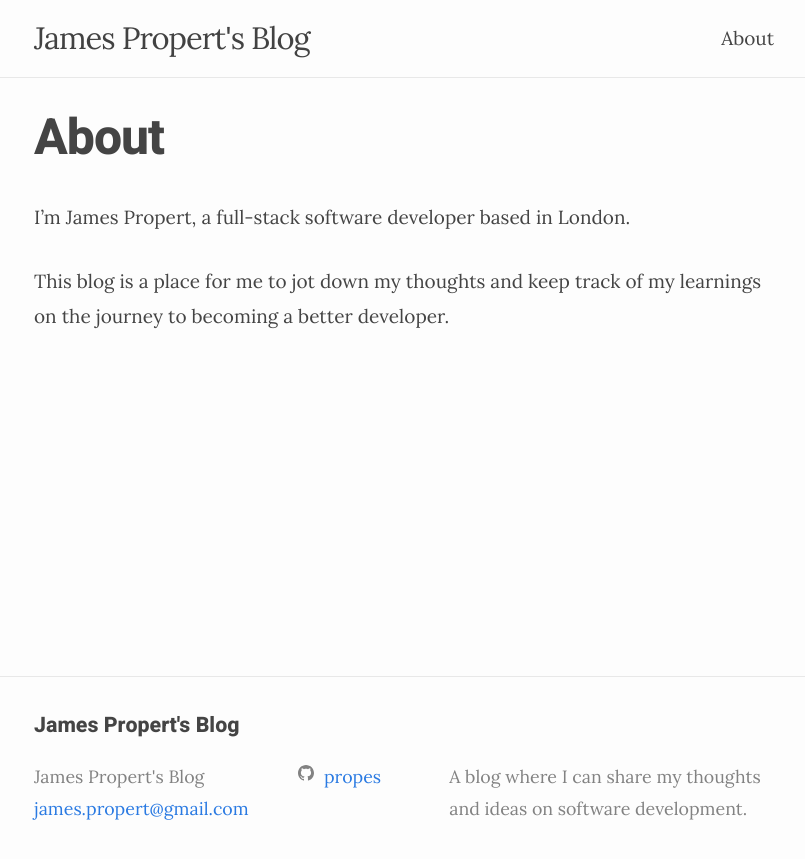
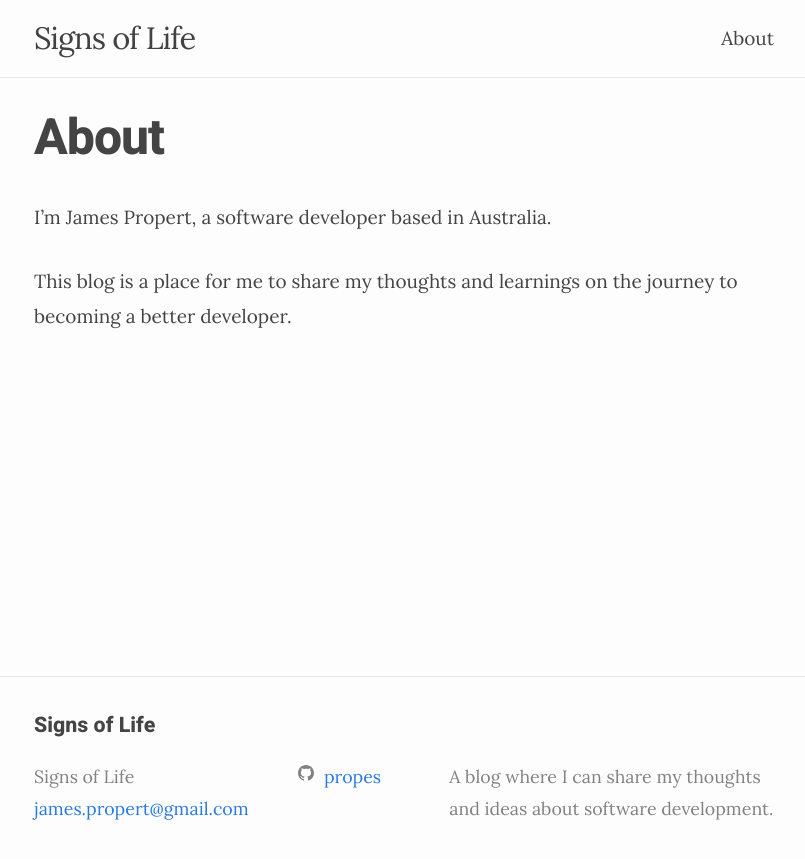
Before and after one commit to propes/propes.github.io, a Jekyll site: the page built from about.md, in a window 1280 px wide. Shown: the top 859 px of the page, without its empty margins (236-1041 px from the left). Built offline with Jekyll 4.4.1, drawn with Linux system fonts in a browser that asks for light colours.

Commit message:
Amend about and config

```diff
--- a/_config.yml
+++ b/_config.yml
@@ -18,10 +18,10 @@
 # You can create any custom variable you would like, and they will be accessible
 # in the templates via {{ site.myvariable }}.
 
-title: James Propert's Blog
+title: Signs of Life
 email: james.propert@gmail.com
 description: >- # this means to ignore newlines until "baseurl:"
-  A blog where I can share my thoughts and ideas on software development.
+  A blog where I can share my thoughts and ideas about software development.
 baseurl: "" # the subpath of your site, e.g. /blog
 url: "https://propes.github.io" # the base hostname & protocol for your site, e.g. http://example.com
 # twitter_username: jekyllrb
--- a/about.markdown
+++ /dev/null
@@ -1,9 +0,0 @@
----
-layout: page
-title: About
-permalink: /about/
----
-
-I'm James Propert, a full-stack software developer based in London.
-
-This blog is a place for me to jot down my thoughts and keep track of my learnings on the journey to becoming a better developer.
--- /dev/null
+++ b/about.md
@@ -0,0 +1,9 @@
+---
+layout: page
+title: About
+permalink: /about/
+---
+
+I'm James Propert, a software developer based in Australia.
+
+This blog is a place for me to share my thoughts and learnings on the journey to becoming a better developer.
```
Also changed, not shown: index.md (renamed from index.markdown).
